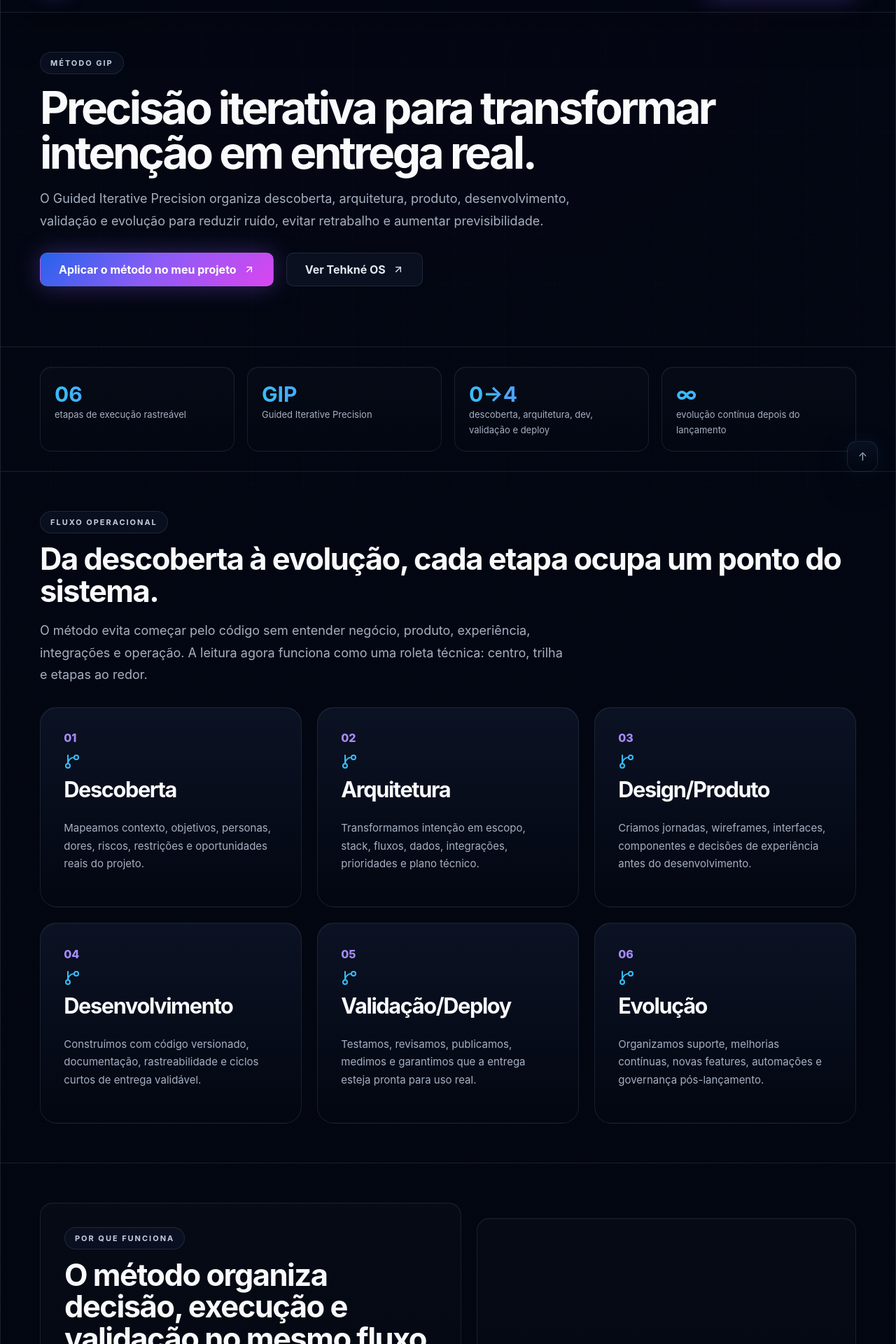
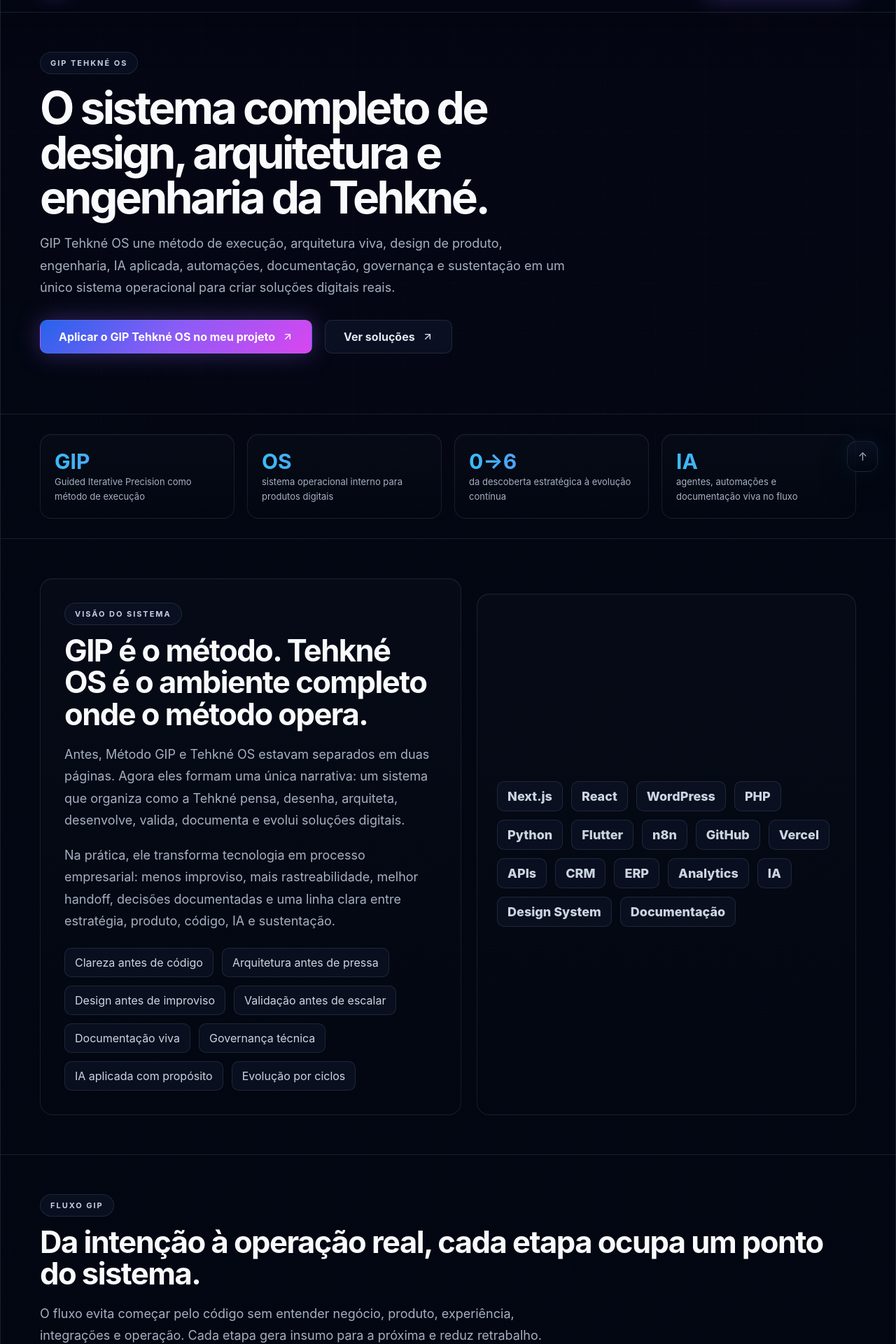
Before and after one commit to Tehkne-Solutions/tehkne-site, a Next.js app: page /metodo in a window 1280 px wide. Shown: the part 100-2020 px from the top of the page at 70% size. Built offline with nearby package versions, Linux system fonts and the light colour scheme.

Commit message:
feat: merge Tehkne OS content into Metodo page

```diff
--- a/app/metodo/page.tsx
+++ b/app/metodo/page.tsx
@@ -1,28 +1,74 @@
-import { ArrowUpRight, CheckCircle2, GitBranch, Rocket } from 'lucide-react';
+import { ArrowUpRight, Bot, BrainCircuit, CheckCircle2, Code2, DatabaseZap, GitBranch, Layers3, Rocket, ShieldCheck, Workflow } from 'lucide-react';
 import ContactForm from '../components/ContactForm';
 import { whatsAppHref, whatsappMessages } from '../contact';
 
 const steps = [
-  ['01', 'Descoberta', 'Mapeamos contexto, objetivos, personas, dores, riscos, restrições e oportunidades reais do projeto.'],
-  ['02', 'Arquitetura', 'Transformamos intenção em escopo, stack, fluxos, dados, integrações, prioridades e plano técnico.'],
-  ['03', 'Design/Produto', 'Criamos jornadas, wireframes, interfaces, componentes e decisões de experiência antes do desenvolvimento.'],
-  ['04', 'Desenvolvimento', 'Construímos com código versionado, documentação, rastreabilidade e ciclos curtos de entrega validável.'],
-  ['05', 'Validação/Deploy', 'Testamos, revisamos, publicamos, medimos e garantimos que a entrega esteja pronta para uso real.'],
-  ['06', 'Evolução', 'Organizamos suporte, melhorias contínuas, novas features, automações e governança pós-lançamento.']
+  ['01', 'Descoberta estratégica', 'Mapeamos contexto, objetivos, personas, dores, riscos, restrições e oportunidades reais antes de qualquer decisão de tela ou código.'],
+  ['02', 'Arquitetura da solução', 'Transformamos intenção em escopo, stack, fluxos, dados, integrações, prioridades, roadmap e critérios técnicos de sucesso.'],
+  ['03', 'Design e produto', 'Criamos jornadas, wireframes, interfaces, componentes, conteúdo e decisões de experiência orientadas a conversão e operação.'],
+  ['04', 'Engenharia e desenvolvimento', 'Construímos com código versionado, componentes reutilizáveis, documentação, padrões de qualidade e ciclos curtos de entrega validável.'],
+  ['05', 'Validação e deploy', 'Testamos, revisamos, publicamos, medimos e garantimos que a solução esteja pronta para uso real, SEO, performance e operação.'],
+  ['06', 'Evolução contínua', 'Organizamos suporte, melhorias, novas features, automações, dados, governança e sustentação depois do lançamento.']
+];
+
+const modules = [
+  {
+    icon: Layers3,
+    title: 'Arquitetura viva',
+    text: 'Documentação, decisões técnicas, escopo, módulos, integrações e roadmap organizados como base operacional do projeto.'
+  },
+  {
+    icon: Workflow,
+    title: 'Operação por método',
+    text: 'Fluxos baseados no GIP para transformar demanda em descoberta, arquitetura, design, engenharia, validação e evolução.'
+  },
+  {
+    icon: Bot,
+    title: 'Agentes e IA aplicada',
+    text: 'Prompts, agentes, automações e rotinas de apoio para reduzir repetição, acelerar análise e apoiar execução técnica.'
+  },
+  {
+    icon: GitBranch,
+    title: 'Governança Git',
+    text: 'Versionamento, commits processuais, rastreabilidade de alterações, branches, revisão e histórico técnico limpo.'
+  },
+  {
+    icon: DatabaseZap,
+    title: 'Dados e integrações',
+    text: 'APIs, CRMs, ERPs, bancos de dados, automações e conectores organizados para sustentar a operação digital.'
+  },
+  {
+    icon: ShieldCheck,
+    title: 'Sustentação e evolução',
+    text: 'Suporte, monitoramento, performance, segurança, melhorias contínuas e priorização de novas features.'
+  }
+];
+
+const layers = [
+  ['01', 'Base estratégica', 'Objetivos, público, posicionamento, proposta de valor, riscos, prioridades e critérios comerciais.'],
+  ['02', 'Base de produto', 'Jornadas, UX, interface, conteúdo, design system, hipóteses, validações e experiência de uso.'],
+  ['03', 'Base técnica', 'Stack, arquitetura, integrações, dados, componentes, ambientes, versionamento e qualidade de código.'],
+  ['04', 'Base operacional', 'Processos, rotinas, automações, documentação, responsáveis, handoff e critérios de validação.'],
+  ['05', 'Base inteligente', 'Prompts, agentes, IA aplicada, automações, base de conhecimento e apoio à tomada de decisão.'],
+  ['06', 'Base evolutiva', 'Backlog, métricas, suporte, melhorias, novas features e ciclos de crescimento contínuo.']
 ];
 
 const principles = [
   'Clareza antes de código',
   'Arquitetura antes de pressa',
+  'Design antes de improviso',
   'Validação antes de escalar',
   'Documentação viva',
-  'Evolução por ciclos',
-  'Governança técnica'
+  'Governança técnica',
+  'IA aplicada com propósito',
+  'Evolução por ciclos'
 ];
 
+const stack = ['Next.js', 'React', 'WordPress', 'PHP', 'Python', 'Flutter', 'n8n', 'GitHub', 'Vercel', 'APIs', 'CRM', 'ERP', 'Analytics', 'IA', 'Design System', 'Documentação'];
+
 export const metadata = {
-  title: 'Método GIP | Tehkné Solutions',
-  description: 'Método de trabalho da Tehkné: descoberta, arquitetura, design de produto, desenvolvimento, validação, deploy e evolução contínua.'
+  title: 'GIP Tehkné OS | Método, Arquitetura e Engenharia | Tehkné Solutions',
+  description: 'GIP Tehkné OS é o sistema completo de design, arquitetura, engenharia, IA, automações, documentação, governança e evolução da Tehkné Solutions.'
 };
 
 export default function MetodoPage() {
@@ -32,28 +78,43 @@
     <main>
       <section className="section-frame solutions-hero">
         <div className="section-heading">
-          <span className="eyebrow">Método GIP</span>
-          <h1>Precisão iterativa para transformar intenção em entrega real.</h1>
-          <p>O Guided Iterative Precision organiza descoberta, arquitetura, produto, desenvolvimento, validação e evolução para reduzir ruído, evitar retrabalho e aumentar previsibilidade.</p>
+          <span className="eyebrow">GIP Tehkné OS</span>
+          <h1>O sistema completo de design, arquitetura e engenharia da Tehkné.</h1>
+          <p>GIP Tehkné OS une método de execução, arquitetura viva, design de produto, engenharia, IA aplicada, automações, documentação, governança e sustentação em um único sistema operacional para criar soluções digitais reais.</p>
           <div className="hero-actions">
-            <a className="btn btn-primary coin" href={pageWhatsApp} target="_blank" rel="noreferrer">Aplicar o método no meu projeto <ArrowUpRight size={16} /></a>
-            <a className="btn btn-secondary" href="/tehkne-os">Ver Tehkné OS <ArrowUpRight size={16} /></a>
+            <a className="btn btn-primary coin" href={pageWhatsApp} target="_blank" rel="noreferrer">Aplicar o GIP Tehkné OS no meu projeto <ArrowUpRight size={16} /></a>
+            <a className="btn btn-secondary" href="/solucoes">Ver soluções <ArrowUpRight size={16} /></a>
           </div>
         </div>
       </section>
 
       <section className="metrics section-frame compact">
-        <div><strong>06</strong><span>etapas de execução rastreável</span></div>
-        <div><strong>GIP</strong><span>Guided Iterative Precision</span></div>
-        <div><strong>0→4</strong><span>descoberta, arquitetura, dev, validação e deploy</span></div>
-        <div><strong>∞</strong><span>evolução contínua depois do lançamento</span></div>
+        <div><strong>GIP</strong><span>Guided Iterative Precision como método de execução</span></div>
+        <div><strong>OS</strong><span>sistema operacional interno para produtos digitais</span></div>
+        <div><strong>0→6</strong><span>da descoberta estratégica à evolução contínua</span></div>
+        <div><strong>IA</strong><span>agentes, automações e documentação viva no fluxo</span></div>
+      </section>
+
+      <section id="visao" className="section-frame os-section">
+        <div className="os-panel">
+          <span className="eyebrow">Visão do sistema</span>
+          <h2>GIP é o método. Tehkné OS é o ambiente completo onde o método opera.</h2>
+          <p>Antes, Método GIP e Tehkné OS estavam separados em duas páginas. Agora eles formam uma única narrativa: um sistema que organiza como a Tehkné pensa, desenha, arquiteta, desenvolve, valida, documenta e evolui soluções digitais.</p>
+          <p>Na prática, ele transforma tecnologia em processo empresarial: menos improviso, mais rastreabilidade, melhor handoff, decisões documentadas e uma linha clara entre estratégia, produto, código, IA e sustentação.</p>
+          <div className="os-features">
+            {principles.map((item) => <span key={item}>{item}</span>)}
+          </div>
+        </div>
+        <div className="stack-cloud">
+          {stack.map((item) => <span key={item}>{item}</span>)}
+        </div>
       </section>
 
       <section id="fluxo-gip" className="section-frame method-section method-wheel-section">
         <div className="section-heading">
-          <span className="eyebrow">Fluxo operacional</span>
-          <h2>Da descoberta à evolução, cada etapa ocupa um ponto do sistema.</h2>
-          <p>O método evita começar pelo código sem entender negócio, produto, experiência, integrações e operação. A leitura agora funciona como uma roleta técnica: centro, trilha e etapas ao redor.</p>
+          <span className="eyebrow">Fluxo GIP</span>
+          <h2>Da intenção à operação real, cada etapa ocupa um ponto do sistema.</h2>
+          <p>O fluxo evita começar pelo código sem entender negócio, produto, experiência, integrações e operação. Cada etapa gera insumo para a próxima e reduz retrabalho.</p>
         </div>
         <div className="method-line method-wheel-grid">
           {steps.map(([number, title, text]) => (
@@ -67,26 +128,50 @@
         </div>
       </section>
 
-      <section className="section-frame os-section">
-        <div className="os-panel">
-          <span className="eyebrow">Por que funciona</span>
-          <h2>O método organiza decisão, execução e validação no mesmo fluxo.</h2>
-          <p>Cada entrega nasce de um mapa técnico e comercial, passa por validação visual e funcional, e continua evoluindo com documentação e governança.</p>
-          <div className="os-features">
-            {principles.map((item) => <span key={item}>{item}</span>)}
-          </div>
+      <section id="modulos" className="section-frame">
+        <div className="section-heading">
+          <span className="eyebrow">Módulos do OS</span>
+          <h2>O sistema organiza o que normalmente fica espalhado.</h2>
+          <p>Em vez de cada projeto viver em conversas soltas, arquivos perdidos, decisões invisíveis e automações isoladas, o GIP Tehkné OS transforma operação em estrutura, documentação e fluxo.</p>
         </div>
-        <div className="stack-cloud">
-          {['Briefing', 'MoSCoW', 'Roadmap', 'UX/UI', 'Git', 'Deploy', 'QA', 'Docs', 'Sprint', 'Backlog', 'SEO', 'Analytics'].map((item) => <span key={item}>{item}</span>)}
+        <div className="service-grid solutions-grid">
+          {modules.map((module) => {
+            const Icon = module.icon;
+            return (
+              <article className="glass-card service-card solution-card" key={module.title}>
+                <Icon className="card-icon" size={34} />
+                <h3>{module.title}</h3>
+                <p>{module.text}</p>
+              </article>
+            );
+          })}
         </div>
       </section>
 
-      <section className="section-frame">
+      <section id="camadas" className="section-frame method-section">
+        <div className="section-heading">
+          <span className="eyebrow">Camadas operacionais</span>
+          <h2>Estratégia, produto, engenharia, operação, inteligência e evolução conectadas.</h2>
+          <p>Cada camada sustenta a próxima. Isso permite que uma solução digital seja criada com clareza, entregue com qualidade e mantida como sistema vivo.</p>
+        </div>
+        <div className="method-line">
+          {layers.map(([number, title, text]) => (
+            <article className="method-step" key={title}>
+              <span>{number}</span>
+              <Code2 size={22} />
+              <h3>{title}</h3>
+              <p>{text}</p>
+            </article>
+          ))}
+        </div>
+      </section>
+
+      <section id="aplicacoes" className="section-frame">
         <div className="section-heading inline">
           <div>
             <span className="eyebrow">Aplicação prática</span>
-            <h2>O GIP pode orientar sites, sistemas, automações, IA, WordPress e produtos internos.</h2>
-            <p>A Tehkné usa o método para tirar projetos do improviso e criar uma linha de execução com escopo, prioridade, rastreabilidade e melhoria contínua.</p>
+            <h2>Serve para sites, sistemas, automações, IA, WordPress avançado e produtos internos.</h2>
+            <p>A Tehkné usa o GIP Tehkné OS para tirar projetos do improviso e criar uma linha de execução com escopo, prioridade, rastreabilidade e melhoria contínua.</p>
           </div>
         </div>
         <div className="pain-grid">
@@ -96,11 +181,25 @@
         </div>
       </section>
 
+      <section id="governanca" className="section-frame os-section">
+        <div className="os-panel">
+          <span className="eyebrow">Governança e continuidade</span>
+          <h2>O objetivo não é só entregar projeto, é criar continuidade operacional.</h2>
+          <p>O GIP Tehkné OS transforma a Tehkné em um braço de tecnologia: documenta, organiza, executa, mede e evolui. Cada entrega nasce de um mapa técnico e comercial, passa por validação visual e funcional, e continua viva com backlog, suporte e governança.</p>
+          <div className="os-features">
+            {['Menos retrabalho', 'Mais previsibilidade', 'Histórico técnico claro', 'Melhor handoff', 'Automação aplicada', 'Evolução planejada'].map((item) => <span key={item}>{item}</span>)}
+          </div>
+        </div>
+        <div className="stack-cloud">
+          {['Briefing', 'MoSCoW', 'Roadmap', 'UX/UI', 'Git', 'Deploy', 'QA', 'Docs', 'Sprint', 'Backlog', 'SEO', 'Analytics'].map((item) => <span key={item}>{item}</span>)}
+        </div>
+      </section>
+
       <ContactForm
-        page="Método GIP"
-        context="aplicar o método GIP em um projeto digital com descoberta, arquitetura, design, desenvolvimento, validação, deploy e evolução"
-        title="Vamos estruturar seu projeto com método antes de partir para o código?"
-        description="O contato já abre uma conversa contextualizada sobre o Método GIP e o melhor caminho de execução para sua demanda."
+        page="GIP Tehkné OS"
+        context="aplicar o GIP Tehkné OS em um projeto digital com método, arquitetura, design, engenharia, automações, IA, documentação, governança e evolução"
+        title="Vamos estruturar seu projeto como um sistema, não como improviso?"
+        description="O contato já abre uma conversa contextualizada sobre o GIP Tehkné OS e o melhor caminho de execução para sua demanda."
       />
 
       <section className="final-cta">
@@ -111,7 +210,7 @@
         </div>
         <div className="hero-actions">
           <a className="btn btn-primary coin" href={pageWhatsApp} target="_blank" rel="noreferrer">Solicitar diagnóstico <ArrowUpRight size={16} /></a>
-          <a className="btn btn-secondary" href="/solucoes">Ver soluções <Rocket size={16} /></a>
+          <a className="btn btn-secondary" href="/portfolio">Ver portfólio <Rocket size={16} /></a>
         </div>
       </section>
     </main>
```
